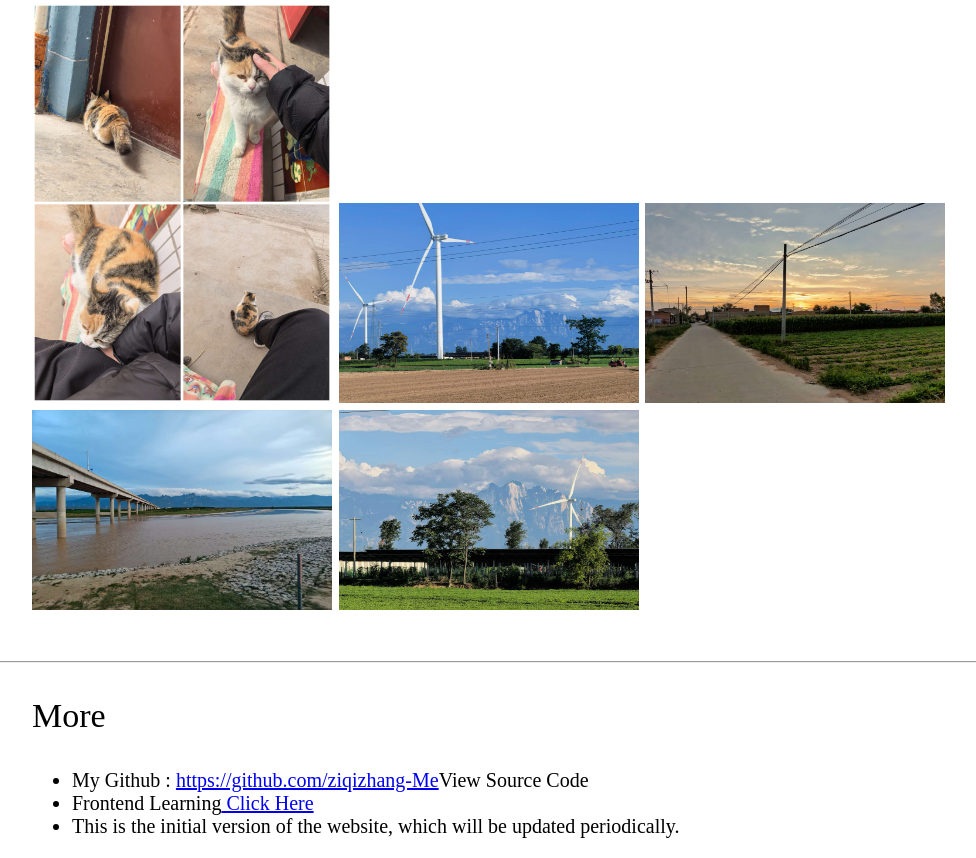
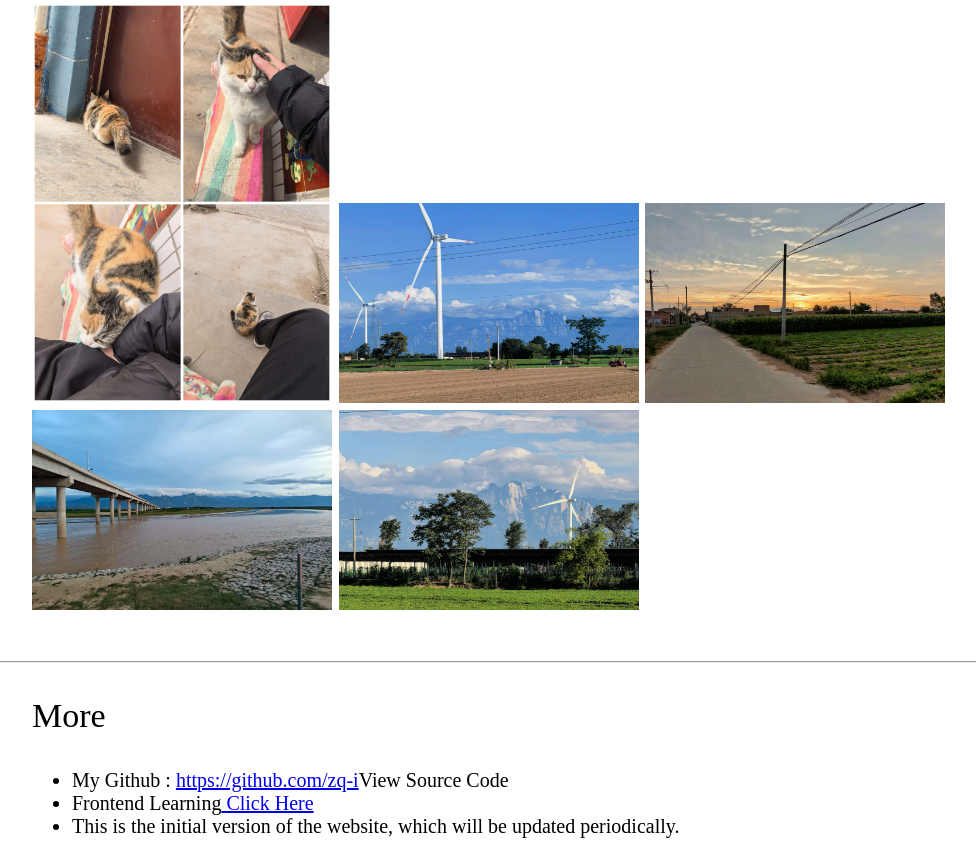
Before and after one commit to ziqizhang-Me/intro, a plain HTML site: page index.html in a window 1280 px wide. Shown: the part 3347-4205 px from the top of the page, without its empty margins (86-1062 px from the left). Drawn offline with Linux system fonts and the light colour scheme.

Commit message:
change some code

```diff
--- a/index.html
+++ b/index.html
@@ -119,7 +119,7 @@
 <div class="more"  style="font-size: 20px;">
     <p style="font-size: 34px;">More</p>
     <ul>
-        <li>My Github : <a href="https://github.com/ziqizhang-Me" target="_blank">https://github.com/ziqizhang-Me</a>View Source Code</li>
+        <li>My Github : <a href="https://github.com/zq-i" target="_blank">https://github.com/zq-i</a>View Source Code</li>
         <li>Frontend Learning<a href="https://www.bilibili.com/video/BV1BT4y1W7Aw/?spm_id_from=333.337.search-card.all.click" target="_blank"> Click Here</a></li>
         <li> This is the initial version of the website, which will be updated periodically.</li>
     </ul>
```
